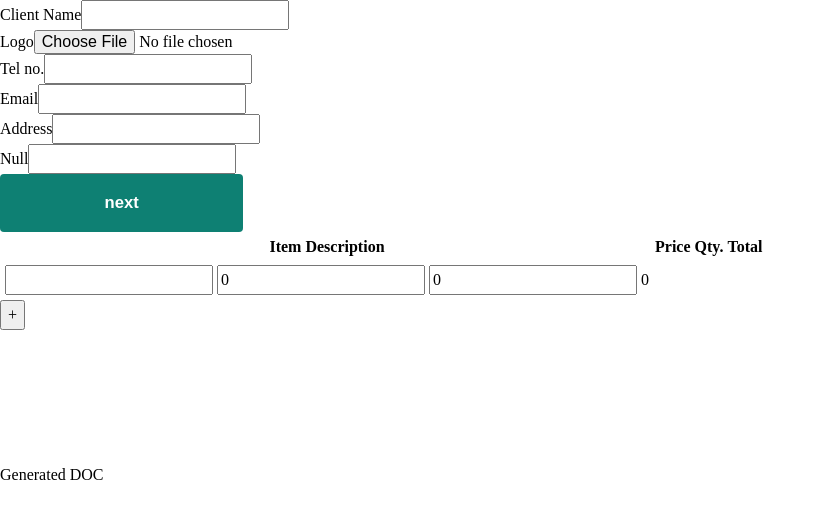
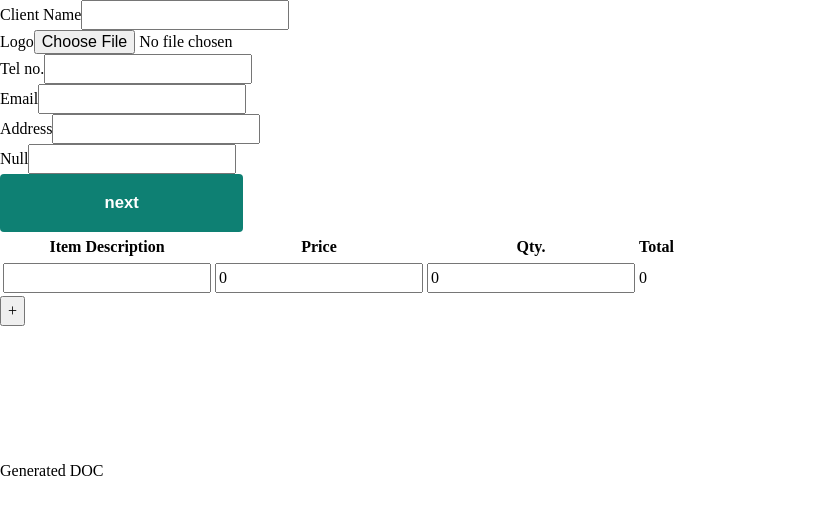
Before and after one commit to Aisely/aisely-web-mvp, a React (Create React App) app: page / in a window 1280 px wide. Shown: the top 518 px of the page, without its empty margins (0-825 px from the left). Built offline with nearby package versions, Linux system fonts and the light colour scheme.

Commit message:
add cell functionality

```diff
--- a/src/components/Input/components/TableSheet/TableItems.js
+++ b/src/components/Input/components/TableSheet/TableItems.js
@@ -6,6 +6,7 @@ function TableItems({index, tableItem }) {
     const [total, setTotal] = useState([]);
 
     useEffect(() => {
+        //arithmetically add price and qty values
         const x = Number(price) * Number(qty)
         setTotal(x)
       return () => {
@@ -14,14 +15,14 @@ function TableItems({index, tableItem }) {
   }, [price, qty, total ]);
 
     return (
-        <div>
+        <>
             <tr>
                <td><input type='text' required/></td>
                 <td><input type='number' value={price} onChange={(e) => setPrice(e.target.value)}/></td>
                 <td><input type='number' value={qty} onChange={(e) => setQty(e.target.value)}/></td>
                 <td>{total}</td>
             </tr>
-        </div>
+        </>
     )
 }
 
```
Also changed, not shown: src/components/Input/components/TableSheet/TableSheet.js (+0 -11 lines).
